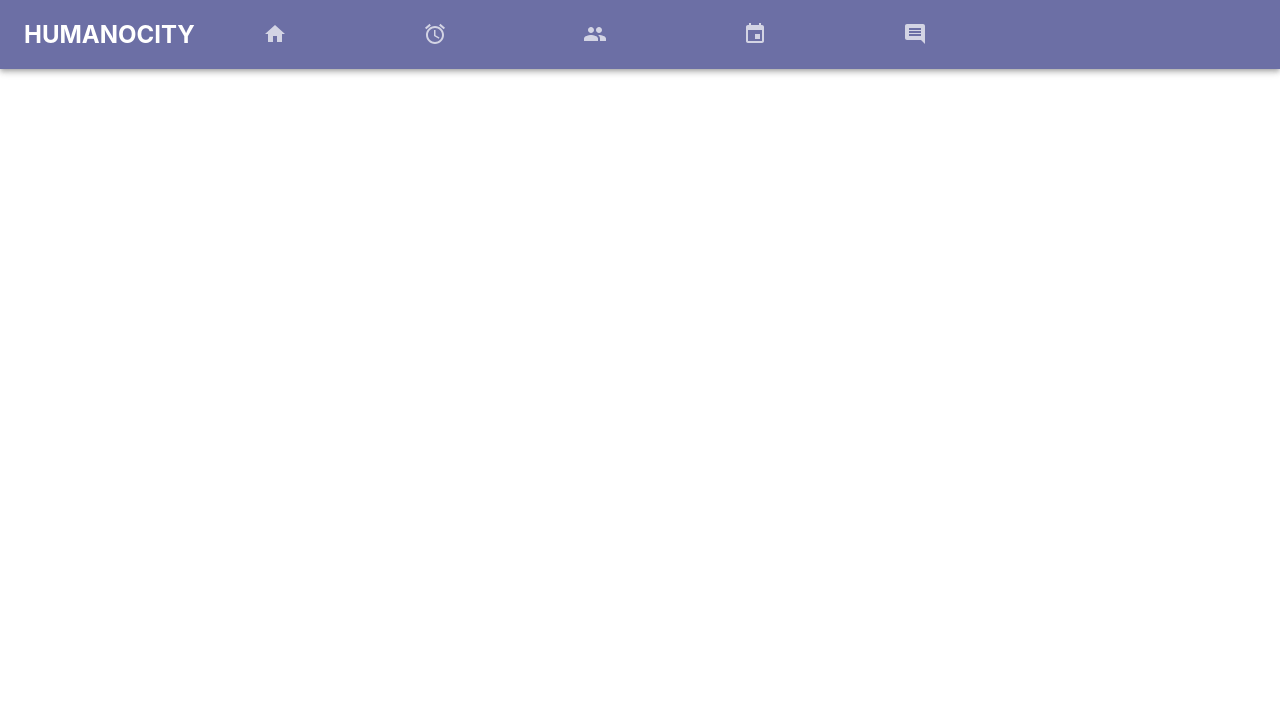
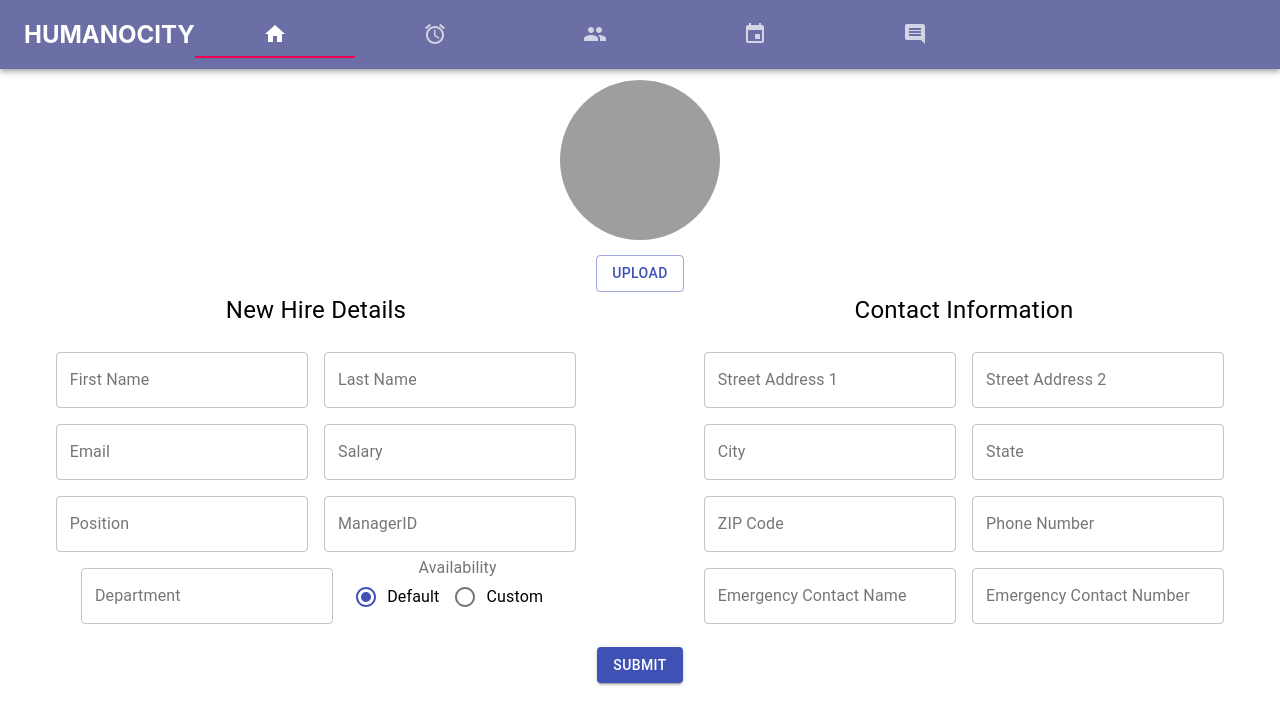
Before and after one commit to sterlingwalker/humanocity-client, a React (Create React App) app: page /newHire in a window 1280 px wide. Shown: the top 724 px of the page. Built offline with nearby package versions, Linux system fonts and the light colour scheme; grey boxes are pictures that could not be loaded.

Commit message:
Add employees enabled and hooked to server

```diff
--- a/package.json
+++ b/package.json
@@ -2,6 +2,7 @@
     "name": "hr",
     "version": "0.1.0",
     "private": true,
+    "proxy": "http://localhost:8095",
     "homepage": "https://hr.yman.dev",
     "dependencies": {
         "@material-ui/core": "^4.11.0",
--- a/src/App.js
+++ b/src/App.js
@@ -8,6 +8,7 @@ import FeedbackPage from './components/FeedbackPage'
 import TimeOffPage from './components/TimeOffPage'
 import { Route } from 'react-router'
 import { withRouter, useHistory } from 'react-router-dom'
+import NewEmployeePage from './components/NewEmployeePage';
 
 function App() {
   const [tab, setTab] = useState('/')
@@ -16,7 +17,8 @@ function App() {
 
   useEffect(() =>
   {
-    if(history.location.pathname !== '/employee'){  //To keep the same tab when the profile is clicked
+    if(history.location.pathname !== '/employee'&&
+        history.location.pathname !== '/newHire'){  //To keep the same tab when the profile/add employee is clicked
       setTab(history.location.pathname)
     }
   },[history.location])
@@ -32,6 +34,7 @@ function App() {
         <Route path='/employees' render={(props) => <EmployeeTable {...props} clicked={setSelectedEmployee} />} />
         <Route path='/schedule' component={SchedulePage} />
         <Route path='/feedback' component={FeedbackPage} />
+        <Route path='/newHire' component={NewEmployeePage} />
       </React.Fragment>
     </div>
   );
--- a/src/api.js
+++ b/src/api.js
@@ -14,17 +14,20 @@ export const getAllEmployees = async () => {
     }
 }
 
-export const postAllEmployees = async (employees) => {
+export const postNewEmployee = async (employee) => {
     try {
-        const response = await fetch(apiPath + 'employees', {
+        const response = await fetch(apiPath + 'new/employee', {
             method: 'POST',
             headers: {
                 Accept: 'application/json',
                 'Content-Type': 'application/json'
             },
-            body: JSON.stringify(employees)
+            body: JSON.stringify(employee)
         })
-        return await response.json();
+        if (response.status === 201){
+            return 'Employee Added Successfully'
+        }
+        return 'Error trying to add new employee'
     } catch (err) {
         return err;
     }
@@ -52,7 +55,7 @@ export const postEmployeeSchedule = async () => {
                 Accept: 'application/json',
                 'Content-Type': 'application/json'
             },
-            body: JSON.stringify(employees)
+            body: JSON.stringify()
         })
         return await response.json();
     } catch (err) {
@@ -82,7 +85,7 @@ export const postEmployeeTimeOffs = async () => {
                 Accept: 'application/json',
                 'Content-Type': 'application/json'
             },
-            body: JSON.stringify(employees)
+            body: JSON.stringify()
         })
         return await response.json();
     } catch (err) {
--- a/src/components/EmployeeTable.js
+++ b/src/components/EmployeeTable.js
@@ -75,7 +75,7 @@ const handleClick = (id) => {
           icon: 'add',
           tooltip: 'Add User',
           isFreeAction: true,
-          onClick: (event) => alert("Feature coming soon")
+          onClick: (event) => history.push('/newHire')
         }
       ]}
       components={{
--- /dev/null
+++ b/src/components/NewEmployeePage.js
@@ -0,0 +1,169 @@
+import React, { useState } from 'react'
+import TextField from '@material-ui/core/TextField'
+import { makeStyles } from '@material-ui/core/styles'
+import Grid from '@material-ui/core/Grid'
+import { Button, Typography } from '@material-ui/core'
+import Radio from '@material-ui/core/Radio'
+import RadioGroup from '@material-ui/core/RadioGroup'
+import FormControlLabel from '@material-ui/core/FormControlLabel'
+import FormControl from '@material-ui/core/FormControl'
+import FormLabel from '@material-ui/core/FormLabel'
+import Avatar from '@material-ui/core/Avatar'
+import { postNewEmployee } from '../api'
+import Snackbar from '@material-ui/core/Snackbar'
+import IconButton from '@material-ui/core/IconButton'
+import CloseIcon from '@material-ui/icons/Close'
+import { useHistory } from 'react-router'
+
+
+const useStyles = makeStyles((theme) => ({
+    form: {
+      '& .MuiTextField-root': {
+        margin: theme.spacing(1),
+        width: '25ch',
+      },
+    },
+    container: {
+      textAlign: 'center'
+    },
+    formGroup: {
+      marginTop: '1em'
+    },
+    radio: {
+      display: 'flex',
+      flexDirection: 'row'
+    },
+    formgroup: {
+        marginLeft: 15
+    },
+    avatar: {
+        height: '8em',
+        width: '8em',
+    },
+    headings: {
+        fontSize: '1.5rem'
+    },
+    button: {
+        marginTop: 15
+    },
+    avatarCont: {
+        display: 'flex',
+        justifyContent: 'center'
+    }
+  }))
+
+
+const NewEmployeePage = props => {
+    const classes = useStyles()
+    const [open, setOpen] = useState(false)
+    const [message, setMessage] = useState('')
+    let history = useHistory()
+
+    const handleClose = (event, reason) => {
+      if (reason === 'clickaway') {
+        return;
+      }
+      setOpen(false);
+    }
+
+    const handleSubmit = event => {
+        let data = {
+            firstName: document.getElementById('firstName').value,
+            lastName: document.getElementById('lastName').value,
+            position: document.getElementById('position').value,
+            salary: document.getElementById('salary').value,
+            dept: document.getElementById('dept').value,
+            email: document.getElementById('email').value,
+            managerID: document.getElementById('managerId').value,
+            address: {
+                street: document.getElementById('street').value +
+                document.getElementById('street2').value,
+                city: document.getElementById('city').value,
+                state: document.getElementById('state').value,
+                zipcode: document.getElementById('zipcode').value
+            }
+        }
+
+        postNewEmployee(data).then(response => {
+            setMessage(response)
+            setOpen(true)
+            if(response.includes('Added')){
+                setTimeout(() =>  history.push('/employees'), 6000)
+            }
+        })
+
+    }
+
+    return (
+        <div>
+           <div className={classes.avatarCont}>
+            <Avatar className={classes.avatar} src="/broken-image.jpg" />
+           </div>
+        <div className={classes.container}>
+        <Button color='primary' className={classes.button} variant='outlined' >Upload</Button>
+        <Grid container direction="row" spacing={2}>
+          <Grid item xs>
+              <Typography className={classes.headings}>New Hire Details</Typography>
+            <div className={classes.formGroup}>
+              <div className={classes.form}>
+                <TextField id="firstName" label="First Name" variant="outlined" />
+                <TextField id="lastName" label="Last Name" variant="outlined" />
+                <TextField id="email" label="Email" variant="outlined" />
+                <TextField id="salary" label="Salary" variant="outlined" />
+                <TextField id="position" label="Position" variant="outlined" />
+                <TextField id="managerId" label="ManagerID" variant="outlined" />
+                <TextField id="dept" label="Department" variant="outlined" />
+                <FormControl className={classes.formgroup} component="fieldset">
+                <FormLabel component="legend">Availability</FormLabel>
+                <RadioGroup className={classes.radio} name="position" defaultValue="default">
+                    <FormControlLabel value="default" control={<Radio color="primary" />} label="Default" />
+                    <FormControlLabel value="end" control={<Radio color="primary" />} label="Custom" />
+                </RadioGroup>
+                </FormControl>
+              </div>
+            </div>
+          </Grid>
+          <Grid item xs>
+              <Typography className={classes.headings}>Contact Information</Typography>
+            <div className={classes.formGroup}>
+              <div className={classes.form}>
+                <TextField id="street" label="Street Address 1" variant="outlined" />
+                <TextField id="street2" label="Street Address 2" variant="outlined" />
+                <TextField id="city" label="City" variant="outlined" />
+                <TextField id="state" label="State" variant="outlined" />
+                <TextField id="zipcode" label="ZIP Code" variant="outlined" />
+                <TextField id="phone" label="Phone Number" variant="outlined" />
+                <TextField id="emcName" label="Emergency Contact Name"variant="outlined"/>
+                <TextField id="emcNumber" label="Emergency Contact Number"variant="outlined"/>
+              </div>
+            </div>
+          </Grid>
+        </Grid>
+        <Button color='primary' className={classes.button} onClick={handleSubmit} variant='contained' >Submit</Button>
+        </div>
+        <Snackbar
+            anchorOrigin={{
+            vertical: 'bottom',
+            horizontal: 'left',
+            }}
+            open={open}
+            autoHideDuration={6000}
+            onClose={handleClose}
+            message={message}
+            action={
+            <React.Fragment>
+                <Button color="primary" size="small" onClick={handleClose}>
+                UNDO
+                </Button>
+                <IconButton size="small" aria-label="close" color="inherit" onClick={handleClose}>
+                <CloseIcon fontSize="small" />
+                </IconButton>
+            </React.Fragment>
+            }
+        />
+        </div>
+      )
+
+}
+
+export default NewEmployeePage
```
